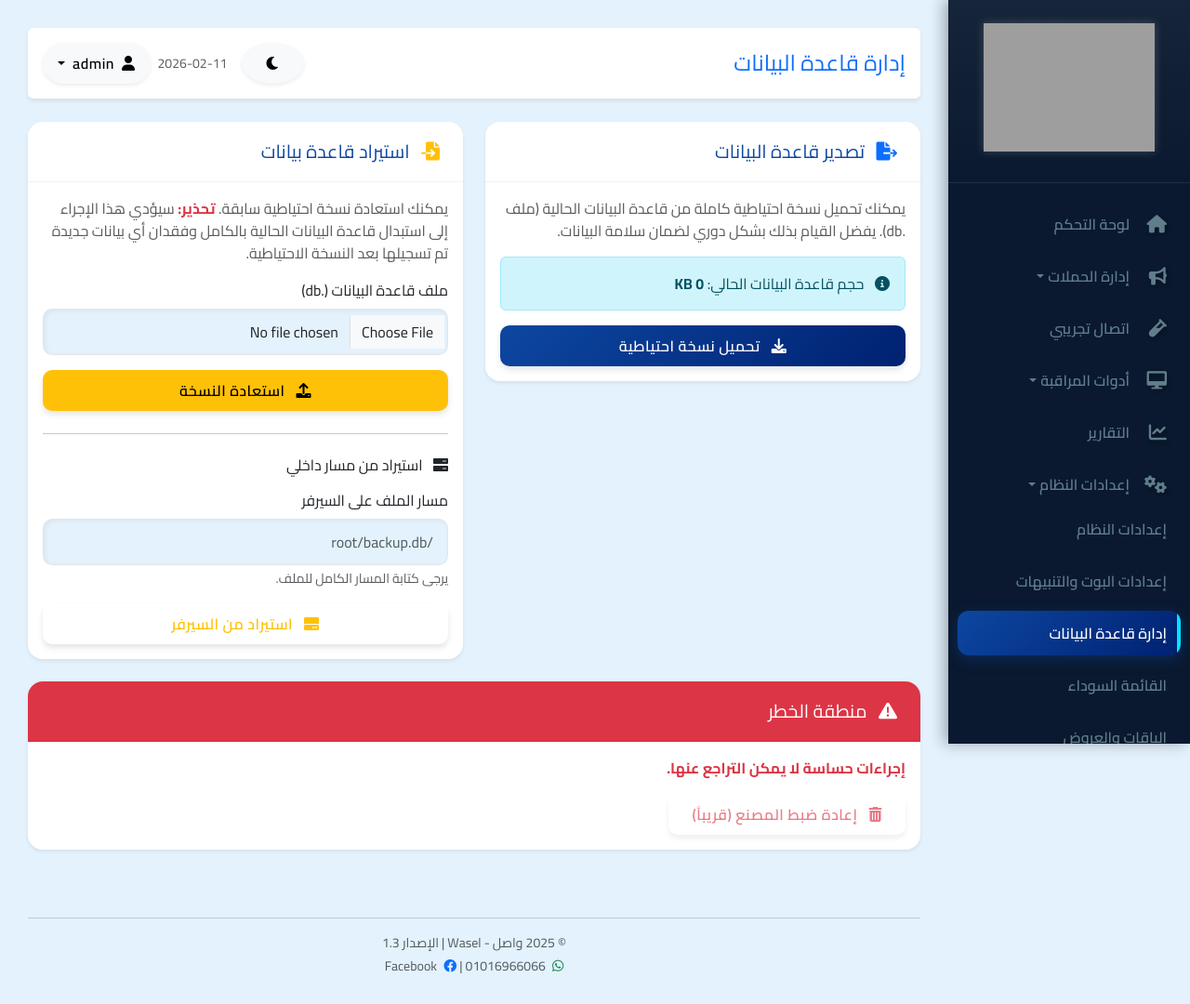
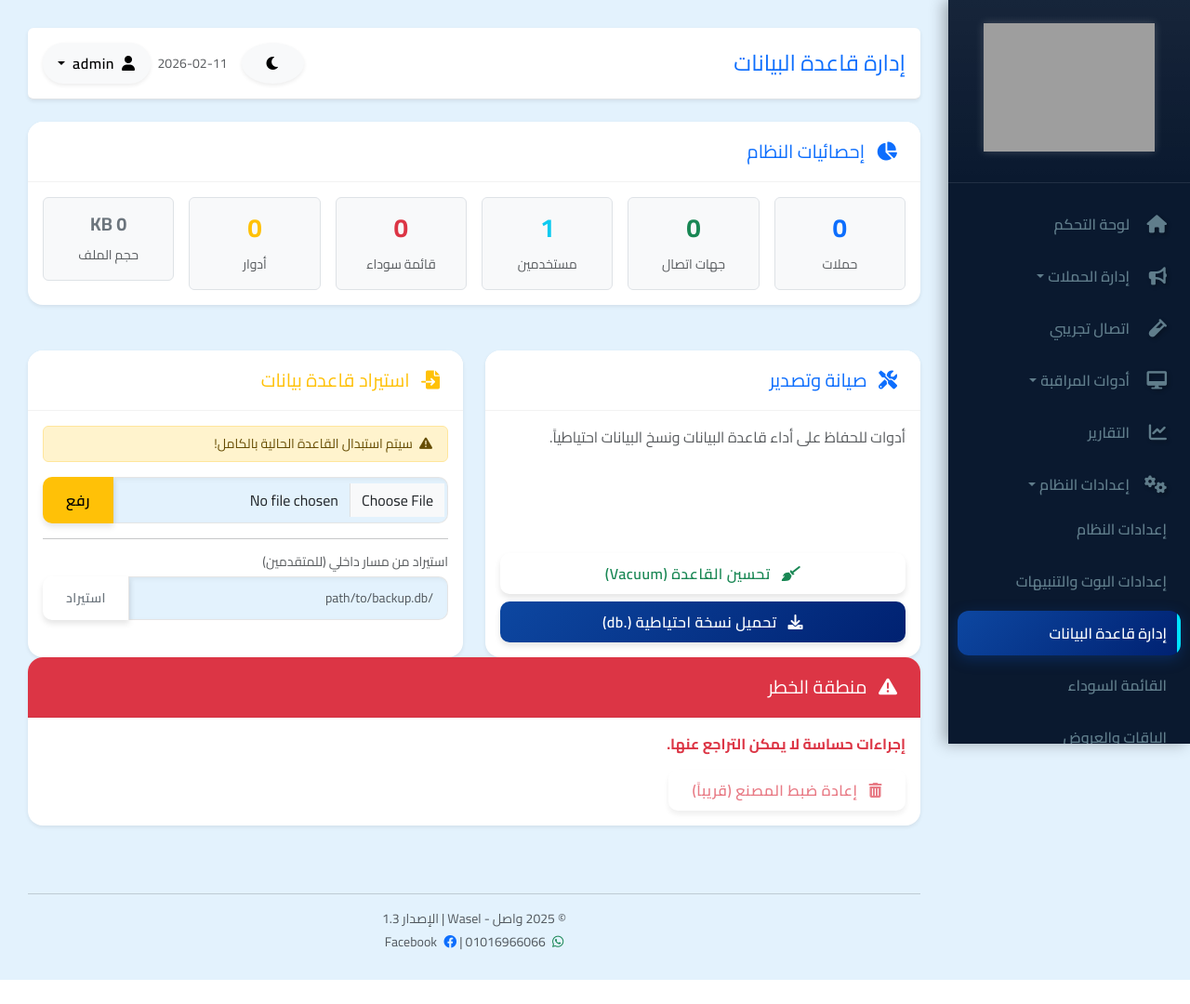
Before and after one commit to cBadr/Wasel-app, a Flask app: page /database in a window 1280 px wide. Shown: the whole page at 93% size. After the commit the page ends 1054 px from the top, so only its background shows below. Run offline with Flask 3, Linux system fonts and the light colour scheme; a user stored in the database is signed in; grey boxes are pictures that could not be loaded.

Commit message:
Finalize the version

```diff
--- a/app.py
+++ b/app.py
@@ -828,10 +828,11 @@ def settings():
         config.max_retries = int(request.form.get('max_retries', 3))
         config.retry_interval = int(request.form.get('retry_interval', 60))
         config.monitor_extension = request.form.get('monitor_extension', '100')
+
         try:
-            config.test_call_limit = int(request.form.get('test_call_limit', 1))
+            config.test_call_limit = int(request.form.get('test_call_limit', 3))
         except:
-            config.test_call_limit = 1
+            config.test_call_limit = 3
 
         # إعدادات CDR
         config.cdr_db_host = request.form.get('cdr_db_host')
@@ -1803,7 +1804,30 @@ def database_page():
         else:
             size_str = f"{size_bytes / (1024 * 1024):.2f} MB"
 
-    return render_template('database.html', db_size=size_str)
+    # Statistics
+    stats = {
+        'campaigns': Campaign.query.count(),
+        'contacts': Contact.query.count(),
+        'users': User.query.count(),
+        'blacklist': Blacklist.query.count(),
+        'roles': Role.query.count()
+    }
+
+    return render_template('database.html', db_size=size_str, stats=stats)
+
+@app.route('/database/optimize')
+@login_required
+@requires_permission('database', 'edit')
+def optimize_database():
+    try:
+        # For SQLite, VACUUM command rebuilds the database file, repacking it into a minimal amount of disk space
+        db.session.execute('VACUUM')
+        db.session.commit()
+        flash('تم تحسين قاعدة البيانات بنجاح (VACUUM)', 'success')
+    except Exception as e:
+        flash(f'حدث خطأ أثناء التحسين: {str(e)}', 'error')
+
+    return redirect(url_for('database_page'))
 
 @app.route('/database/export')
 @login_required
--- a/templates/database.html
+++ b/templates/database.html
@@ -3,64 +3,111 @@
 {% block header_title %}إدارة قاعدة البيانات{% endblock %}
 
 {% block content %}
+<div class="row mb-4">
+    <!-- Statistics Cards -->
+    <div class="col-12">
+        <div class="card shadow-sm">
+            <div class="card-header bg-white">
+                <h5 class="mb-0 text-primary"><i class="fas fa-chart-pie me-2"></i> إحصائيات النظام</h5>
+            </div>
+            <div class="card-body">
+                <div class="row g-3 text-center">
+                    <div class="col-6 col-md-2">
+                        <div class="p-3 border rounded bg-light hover-lift">
+                            <h3 class="text-primary fw-bold">{{ stats.campaigns }}</h3>
+                            <span class="text-muted small">حملات</span>
+                        </div>
+                    </div>
+                    <div class="col-6 col-md-2">
+                        <div class="p-3 border rounded bg-light hover-lift">
+                            <h3 class="text-success fw-bold">{{ stats.contacts }}</h3>
+                            <span class="text-muted small">جهات اتصال</span>
+                        </div>
+                    </div>
+                    <div class="col-6 col-md-2">
+                        <div class="p-3 border rounded bg-light hover-lift">
+                            <h3 class="text-info fw-bold">{{ stats.users }}</h3>
+                            <span class="text-muted small">مستخدمين</span>
+                        </div>
+                    </div>
+                    <div class="col-6 col-md-2">
+                        <div class="p-3 border rounded bg-light hover-lift">
+                            <h3 class="text-danger fw-bold">{{ stats.blacklist }}</h3>
+                            <span class="text-muted small">قائمة سوداء</span>
+                        </div>
+                    </div>
+                    <div class="col-6 col-md-2">
+                        <div class="p-3 border rounded bg-light hover-lift">
+                            <h3 class="text-warning fw-bold">{{ stats.roles }}</h3>
+                            <span class="text-muted small">أدوار</span>
+                        </div>
+                    </div>
+                    <div class="col-6 col-md-2">
+                        <div class="p-3 border rounded bg-light hover-lift">
+                            <h5 class="text-secondary fw-bold dir-ltr">{{ db_size }}</h5>
+                            <span class="text-muted small">حجم الملف</span>
+                        </div>
+                    </div>
+                </div>
+            </div>
+        </div>
+    </div>
+</div>
+
 <div class="row">
     <div class="col-md-6">
-        <div class="card shadow-sm mb-4">
-            <div class="card-header bg-white">
-                <h5 class="mb-0"><i class="fas fa-file-export me-2 text-primary"></i> تصدير قاعدة البيانات</h5>
+        <div class="card shadow-sm mb-4 h-100">
+            <div class="card-header bg-white d-flex justify-content-between align-items-center">
+                <h5 class="mb-0 text-primary"><i class="fas fa-tools me-2"></i> صيانة وتصدير</h5>
             </div>
-            <div class="card-body">
+            <div class="card-body d-flex flex-column">
                 <p class="text-muted">
-                    يمكنك تحميل نسخة احتياطية كاملة من قاعدة البيانات الحالية (ملف .db).
-                    يفضل القيام بذلك بشكل دوري لضمان سلامة البيانات.
+                    أدوات للحفاظ على أداء قاعدة البيانات ونسخ البيانات احتياطياً.
                 </p>
-                <div class="alert alert-info">
-                    <i class="fas fa-info-circle me-2"></i> حجم قاعدة البيانات الحالي: <strong>{{ db_size }}</strong>
+
+                <div class="d-grid gap-2 mt-auto">
+                    <a href="{{ url_for('optimize_database') }}" class="btn btn-outline-success hover-lift">
+                        <i class="fas fa-broom me-2"></i> تحسين القاعدة (Vacuum)
+                    </a>
+                    <a href="{{ url_for('export_database') }}" class="btn btn-primary hover-lift">
+                        <i class="fas fa-download me-2"></i> تحميل نسخة احتياطية (.db)
+                    </a>
                 </div>
-                <a href="{{ url_for('export_database') }}" class="btn btn-primary w-100">
-                    <i class="fas fa-download me-2"></i> تحميل نسخة احتياطية
-                </a>
             </div>
         </div>
     </div>
 
     <div class="col-md-6">
-        <div class="card shadow-sm mb-4">
+        <div class="card shadow-sm mb-4 h-100">
             <div class="card-header bg-white">
-                <h5 class="mb-0"><i class="fas fa-file-import me-2 text-warning"></i> استيراد قاعدة بيانات</h5>
+                <h5 class="mb-0 text-warning"><i class="fas fa-file-import me-2"></i> استيراد قاعدة بيانات</h5>
             </div>
             <div class="card-body">
-                <p class="text-muted">
-                    يمكنك استعادة نسخة احتياطية سابقة.
-                    <strong class="text-danger">تحذير:</strong> سيؤدي هذا الإجراء إلى استبدال قاعدة البيانات الحالية بالكامل وفقدان أي بيانات جديدة تم تسجيلها بعد النسخة الاحتياطية.
-                </p>
+                <div class="alert alert-warning py-2 small">
+                    <i class="fas fa-exclamation-triangle me-1"></i>
+                    سيتم استبدال القاعدة الحالية بالكامل!
+                </div>
                 <form action="{{ url_for('import_database') }}" method="POST" enctype="multipart/form-data" onsubmit="return confirm('هل أنت متأكد تماماً؟ سيتم حذف جميع البيانات الحالية واستبدالها بالملف المرفوع.');">
-                    <div class="mb-3">
-                        <label for="db_file" class="form-label">ملف قاعدة البيانات (.db)</label>
-                        <input class="form-control" type="file" id="db_file" name="db_file" accept=".db" required>
+                    <div class="input-group mb-3">
+                        <input type="file" class="form-control" id="db_file" name="db_file" accept=".db" required>
+                        <button class="btn btn-warning" type="button" onclick="this.form.submit()">رفع</button>
                     </div>
-                    <button type="submit" class="btn btn-warning w-100">
-                        <i class="fas fa-upload me-2"></i> استعادة النسخة
-                    </button>
                 </form>
 
-                <hr class="my-4">
+                <hr class="my-3">
 
-                <h6 class="mb-3"><i class="fas fa-server me-2"></i> استيراد من مسار داخلي</h6>
+                <h6 class="small text-muted mb-2">استيراد من مسار داخلي (للمتقدمين)</h6>
                 <form action="{{ url_for('import_database_local') }}" method="POST" onsubmit="return confirm('هل أنت متأكد؟ سيتم استيراد الملف من المسار المحدد.');">
-                    <div class="mb-3">
-                        <label for="file_path" class="form-label">مسار الملف على السيرفر</label>
-                        <input type="text" class="form-control" id="file_path" name="file_path" placeholder="/root/backup.db" required>
-                        <div class="form-text">يرجى كتابة المسار الكامل للملف.</div>
+                    <div class="input-group">
+                        <input type="text" class="form-control form-control-sm" id="file_path" name="file_path" placeholder="/path/to/backup.db" required>
+                        <button class="btn btn-outline-secondary btn-sm" type="submit">استيراد</button>
                     </div>
-                    <button type="submit" class="btn btn-outline-warning w-100">
-                        <i class="fas fa-hdd me-2"></i> استيراد من السيرفر
-                    </button>
                 </form>
             </div>
         </div>
     </div>
 </div>
+
 
 <div class="row">
     <div class="col-12">
```
Also changed, not shown: templates/campaigns.html (+4 -4 lines), templates/settings.html (+11 -0 lines).
